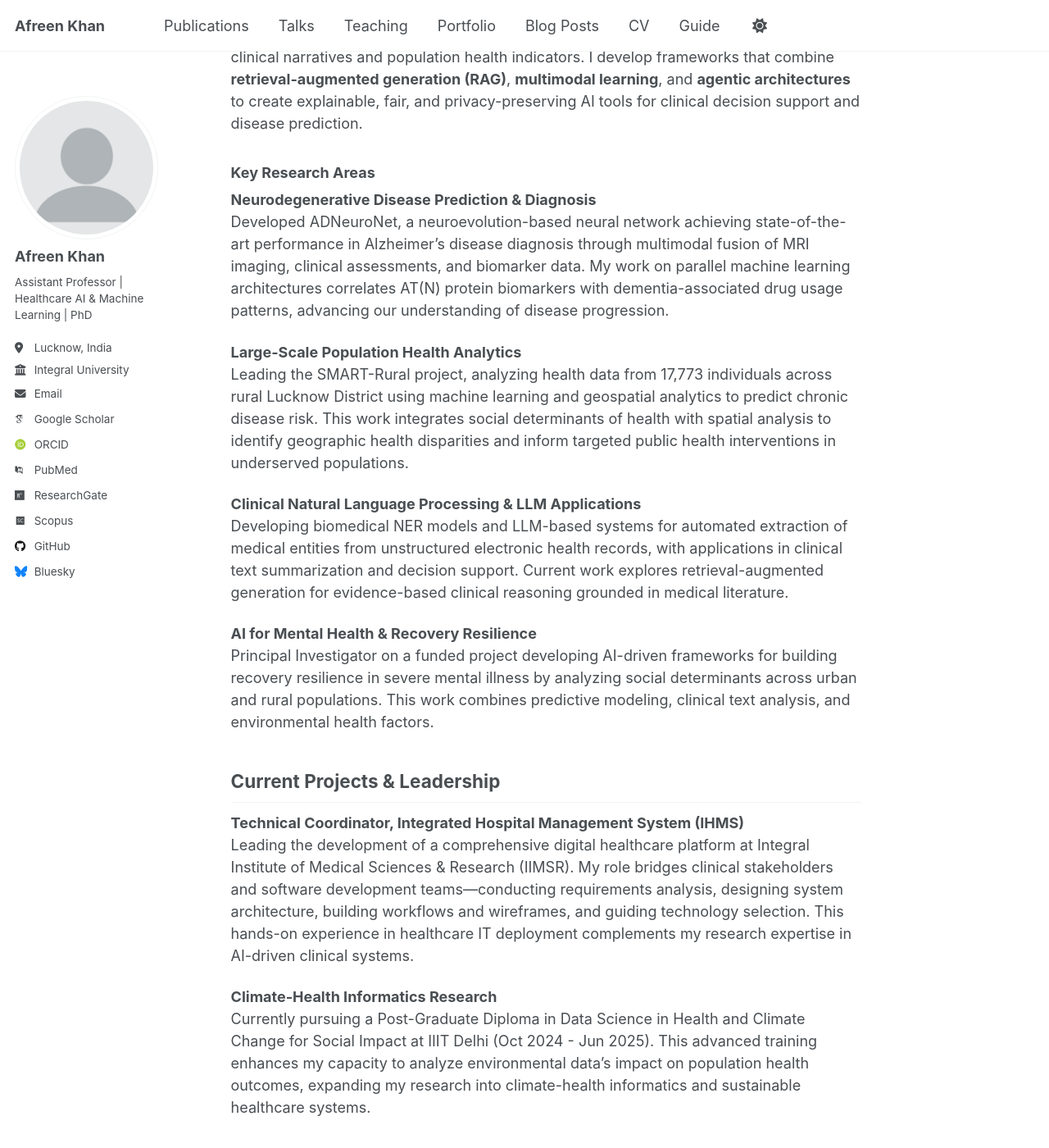
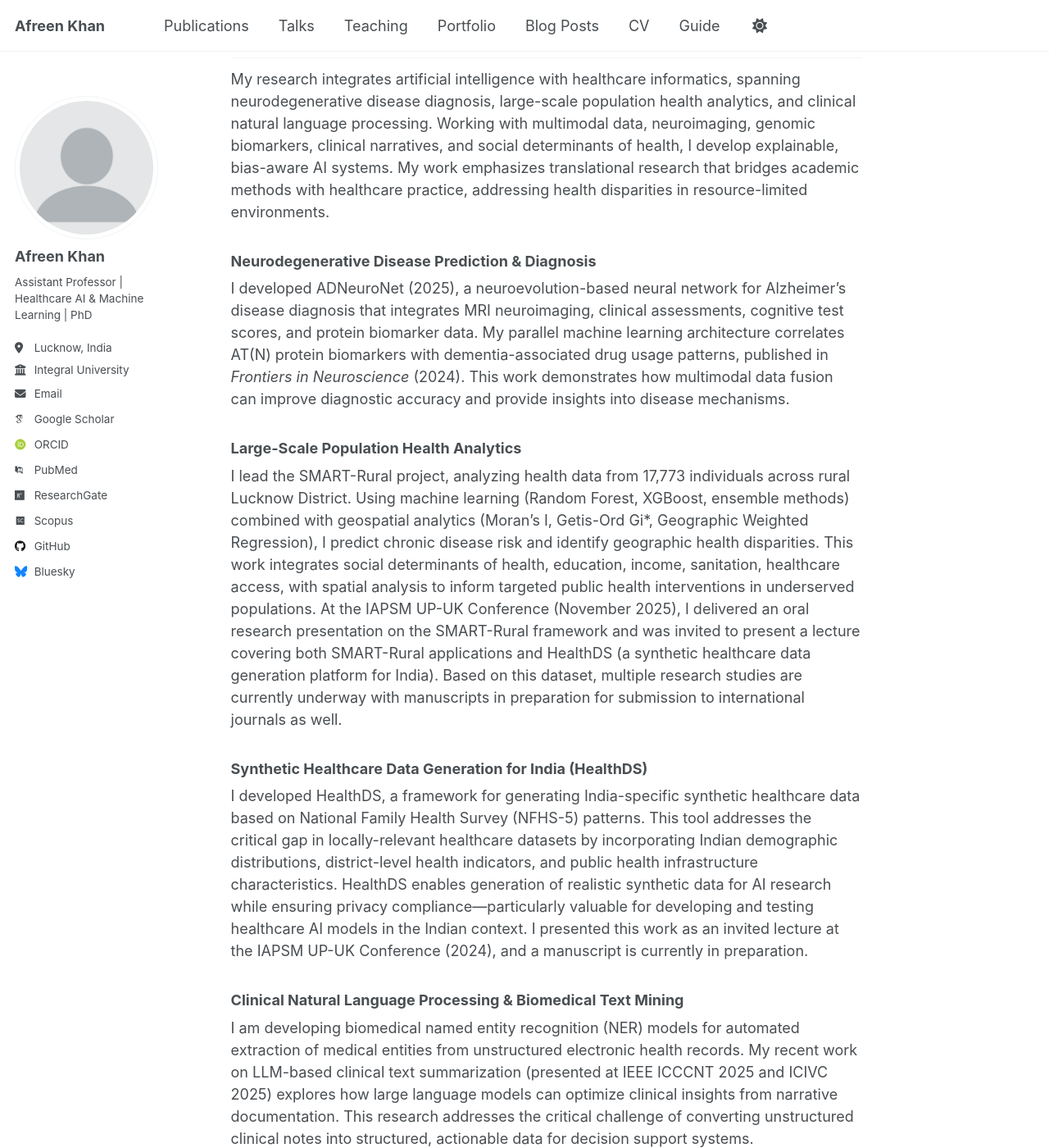
Before and after one commit to afreen-kh/afreen-kh.github.io, a Jekyll site: the page built from _pages/about.md, in a window 1280 px wide and 1400 px high, scrolled down 370 px. Shown: the whole window at 82% size. Built offline with Jekyll 4.4.1, drawn with Linux system fonts in a browser that asks for light colours; some web fonts are replaced; a script that is not in the unit is left out; some of the changed text lies outside the part shown.

Commit message:
Revise about page with updated research details
Updated the about page to reflect current research focus and projects, enhancing clarity and detail on AI applications in healthcare.

```diff
--- a/_pages/about.md
+++ b/_pages/about.md
@@ -8,86 +8,128 @@ redirect_from:
   - /about.html
 ---
 
-I am an Assistant Professor in the Department of Computer Application at Integral University, Lucknow, where I lead research at the intersection of **artificial intelligence, healthcare informatics, and clinical decision support**. My work focuses on developing multimodal AI systems that integrate clinical imaging, electronic health records, and social determinants of health to advance precision medicine and health equity.
+I am an Assistant Professor in the Department of Computer Application at Integral University, Lucknow, where I conduct research at the intersection of artificial intelligence, healthcare informatics, and clinical decision support. My research develops artificial intelligence systems for clinical decision support and disease prediction, integrating diverse healthcare data modalities, from neuroimaging data to clinical narratives and social determinants of health. This work advances precision medicine and addresses health equity challenges in resource-limited settings.
 
-## Research Focus: Multimodal Agentic AI for Healthcare
+## Research Portfolio: AI-Driven Healthcare Analytics & Clinical Decision Support
 
-My research centers on building **intelligent, autonomous AI systems** that can reason across diverse healthcare data modalities—from neuroimaging and genomic data to clinical narratives and population health indicators. I develop frameworks that combine **retrieval-augmented generation (RAG)**, **multimodal learning**, and **agentic architectures** to create explainable, fair, and privacy-preserving AI tools for clinical decision support and disease prediction.
+My research integrates artificial intelligence with healthcare informatics, spanning neurodegenerative disease diagnosis, large-scale population health analytics, and clinical natural language processing. Working with multimodal data, neuroimaging, genomic biomarkers, clinical narratives, and social determinants of health, I develop explainable, bias-aware AI systems. My work emphasizes translational research that bridges academic methods with healthcare practice, addressing health disparities in resource-limited environments.
 
-### Key Research Areas
+### Neurodegenerative Disease Prediction & Diagnosis
 
-**Neurodegenerative Disease Prediction & Diagnosis**
-Developed ADNeuroNet, a neuroevolution-based neural network achieving state-of-the-art performance in Alzheimer's disease diagnosis through multimodal fusion of MRI imaging, clinical assessments, and biomarker data. My work on parallel machine learning architectures correlates AT(N) protein biomarkers with dementia-associated drug usage patterns, advancing our understanding of disease progression.
+I developed ADNeuroNet (2025), a neuroevolution-based neural network for Alzheimer's disease diagnosis that integrates MRI neuroimaging, clinical assessments, cognitive test scores, and protein biomarker data. My parallel machine learning architecture correlates AT(N) protein biomarkers with dementia-associated drug usage patterns, published in *Frontiers in Neuroscience* (2024). This work demonstrates how multimodal data fusion can improve diagnostic accuracy and provide insights into disease mechanisms.
 
-**Large-Scale Population Health Analytics**
-Leading the SMART-Rural project, analyzing health data from 17,773 individuals across rural Lucknow District using machine learning and geospatial analytics to predict chronic disease risk. This work integrates social determinants of health with spatial analysis to identify geographic health disparities and inform targeted public health interventions in underserved populations.
+### Large-Scale Population Health Analytics
 
-**Clinical Natural Language Processing & LLM Applications**
-Developing biomedical NER models and LLM-based systems for automated extraction of medical entities from unstructured electronic health records, with applications in clinical text summarization and decision support. Current work explores retrieval-augmented generation for evidence-based clinical reasoning grounded in medical literature.
+I lead the SMART-Rural project, analyzing health data from 17,773 individuals across rural Lucknow District. Using machine learning (Random Forest, XGBoost, ensemble methods) combined with geospatial analytics (Moran's I, Getis-Ord Gi*, Geographic Weighted Regression), I predict chronic disease risk and identify geographic health disparities. This work integrates social determinants of health, education, income, sanitation, healthcare access, with spatial analysis to inform targeted public health interventions in underserved populations. At the IAPSM UP-UK Conference (November 2025), I delivered an oral research presentation on the SMART-Rural framework and was invited to present a lecture covering both SMART-Rural applications and HealthDS (a synthetic healthcare data generation platform for India). Based on this dataset, multiple research studies are currently underway with manuscripts in preparation for submission to international journals as well.
 
-**AI for Mental Health & Recovery Resilience**
-Principal Investigator on a funded project developing AI-driven frameworks for building recovery resilience in severe mental illness by analyzing social determinants across urban and rural populations. This work combines predictive modeling, clinical text analysis, and environmental health factors.
+### Synthetic Healthcare Data Generation for India (HealthDS)
+
+I developed HealthDS, a framework for generating India-specific synthetic healthcare data based on National Family Health Survey (NFHS-5) patterns. This tool addresses the critical gap in locally-relevant healthcare datasets by incorporating Indian demographic distributions, district-level health indicators, and public health infrastructure characteristics. HealthDS enables generation of realistic synthetic data for AI research while ensuring privacy compliance—particularly valuable for developing and testing healthcare AI models in the Indian context. I presented this work as an invited lecture at the IAPSM UP-UK Conference (2024), and a manuscript is currently in preparation.
+
+### Clinical Natural Language Processing & Biomedical Text Mining
+
+I am developing biomedical named entity recognition (NER) models for automated extraction of medical entities from unstructured electronic health records. My recent work on LLM-based clinical text summarization (presented at IEEE ICCCNT 2025 and ICIVC 2025) explores how large language models can optimize clinical insights from narrative documentation. This research addresses the critical challenge of converting unstructured clinical notes into structured, actionable data for decision support systems.
+
+### AI for Mental Health & Recovery Resilience
+
+As Principal Investigator on a funded project (₹2 lakhs, 2025-2027), I am developing AI frameworks for building recovery resilience in severe mental illness by analyzing social determinants across urban and rural populations. This work combines predictive modeling with environmental health factors and clinical assessments to identify individuals at risk and inform early intervention strategies.
 
 ## Current Projects & Leadership
 
-**Technical Coordinator, Integrated Hospital Management System (IHMS)**
-Leading the development of a comprehensive digital healthcare platform at Integral Institute of Medical Sciences & Research (IIMSR). My role bridges clinical stakeholders and software development teams—conducting requirements analysis, designing system architecture, building workflows and wireframes, and guiding technology selection. This hands-on experience in healthcare IT deployment complements my research expertise in AI-driven clinical systems.
+**Technical Coordinator, Integrated Healthcare Management System (IHMS)**
 
-**Climate-Health Informatics Research**
-Currently pursuing a Post-Graduate Diploma in Data Science in Health and Climate Change for Social Impact at IIIT Delhi (Oct 2024 - Jun 2025). This advanced training enhances my capacity to analyze environmental data's impact on population health outcomes, expanding my research into climate-health informatics and sustainable healthcare systems.
+I serve as Technical Coordinator for the development of a comprehensive digital healthcare platform at Integral Institute of Medical Sciences & Research (IIMSR), Integral University. My role bridges clinical stakeholders and software development teams; I conduct requirements analysis, design system architecture, build workflows and wireframes, guide technology selection, and facilitate communication between physicians and developers. This hands-on experience in healthcare IT deployment complements my research in AI-driven clinical systems and provides deep understanding of real-world implementation challenges.
+
+**Climate-Health Informatics Training**
+
+I am currently pursuing a Post-Graduate Diploma in Data Science in Health and Climate Change for Social Impact at IIIT Delhi (October 2024 - June 2025). This advanced training expands my research capacity to analyze environmental data's impact on population health outcomes, particularly relevant for my work on social determinants of health and geographic health disparities.
 
 ## Academic Impact & Recognition
 
-- **Publications:** 13 peer-reviewed papers (h-index: 9, 291 citations)
-- **Editorial Role:** Scientific Reports
-- **Grants:** Principal Investigator on mental resilience project (₹2 lakhs)
-- **Mentorship:** Currently supervising 14 students (2 PhD, 4 MCA, 8 BCA)
-- **Teaching Excellence:** 3-year average rating 93/100 across ML, Data Science, and Big Data courses
+**Publications:** 13 peer-reviewed papers, h-index: 9, 291 citations
+
+**Top Publications:** *Neural Computing and Applications* (2025), *Frontiers in Neuroscience* (2024), *Journal of King Saud University - Computer and Information Sciences* (2022, 2020)
+
+**Editorial Service:** Scientific Reports
+
+**Grants:** Principal Investigator on mental resilience project (₹2 lakhs, 2025-2027); Research Contributor on COVID-19 mental health study (₹1.5 lakhs, 2021-2023)
+
+**Mentorship:** Currently supervising 14 students (2 PhD, 4 MCA, 8 BCA); 19 students graduated under my supervision
+
+**Teaching Excellence:** 3-year average rating 93/100 across Machine Learning, Data Science, and Big Data Visualization courses (1200+ students taught)
 
 ### Recent Presentations & Invited Lectures
 
-- **IAPSM UP-UK Conference 2024:** Oral presentation on "SMART-Rural: AI-Enabled Social Determinants Profiling and Geospatial Risk Stratification for Chronic Diseases"
-- **Faculty Development Program 2024:** Invited lecture on "Next-Generation Healthcare AI: Multimodal Agents with Retrieval-Augmented Intelligence" covering RAG, multimodal learning, and agentic systems
-- **Singapore Public Health Conference 2024:** International symposium presentation on Alzheimer's disease epidemiological analysis in female populations
-- **Multiple National & International Conferences:** IEEE conferences on neuroimaging analysis, clinical NLP, and healthcare AI
+**IAPSM UP-UK Conference 2024:**
+- Oral presentation: "SMART-Rural: AI-Enabled Social Determinants Profiling and Geospatial Risk Stratification for Chronic Diseases"
+- Invited lecture: AI applications in public health surveillance (SMART-Rural and HealthDS frameworks)
+
+**Singapore Public Health & Occupational Medicine Conference 2024:** International symposium presentation on epidemiological analysis of Alzheimer's disease and mild cognitive impairment in female populations
+
+**IEEE Conferences:** Regular presenter on neuroimaging analysis, clinical NLP, and healthcare AI applications (ICCCNT 2025, ICIVC 2025, ICCCNT 2023, EUROCON 2021)
 
 ## Technical Expertise
 
-**Machine Learning & AI:** Deep learning, ensemble methods, neuroevolution, federated learning, explainable AI
-**Healthcare Informatics:** EHR mining, clinical NLP, biomedical NER, time-series analysis, multi-omics data science
-**Advanced AI Techniques:** Large language models (LLMs), retrieval-augmented generation (RAG), multimodal AI, agentic architectures
-**Neuroimaging:** Nilearn, MRI analysis, brain image fusion, longitudinal imaging studies
-**Data Science:** Big data analytics, geospatial analysis, statistical modeling, data visualization
-**Tools & Frameworks:** Python, TensorFlow, PyTorch, scikit-learn, Hugging Face, Streamlit
+**Machine Learning:** Deep learning, ensemble methods (Random Forest, XGBoost, Gradient Boosting), neuroevolution algorithms, dimensionality reduction, regularization techniques
 
-## Looking Ahead: Postdoctoral Opportunities
+**Healthcare Data Science:** Electronic health record mining, medical time-series analysis, statistical modeling, epidemiological analysis, genomic biomarker analysis
 
-I am actively seeking **postdoctoral positions in the United States** focusing on:
+**Neuroimaging Analysis:** MRI image processing and analysis (Nilearn), multimodal neuroimaging fusion, longitudinal brain imaging studies
 
-- **AI for Precision Medicine & Complex Disease Modeling**
-  Developing multimodal AI systems that integrate genomic, imaging, and clinical data for personalized treatment strategies
+**Natural Language Processing:** Biomedical named entity recognition, clinical text mining, medical entity extraction, applications of large language models in clinical contexts
 
-- **Multimodal Foundation Models for Clinical Decision Support**
-  Building next-generation AI agents that reason across diverse healthcare data types using RAG and autonomous learning
+**Geospatial Analytics:** Spatial autocorrelation (Moran's I), hotspot detection (Getis-Ord Gi*), Geographic Weighted Regression, GPS-enabled health data collection
 
-- **Health Informatics & Population Health AI**
-  Scaling AI-driven analytics for large-scale population health monitoring, with emphasis on health equity and underserved communities
+**Tools & Frameworks:** Python, SQL, TensorFlow, PyTorch, scikit-learn, Hugging Face, pandas, NumPy, Streamlit, Jupyter, Git
 
-- **Explainable & Fair AI for Healthcare**
-  Creating transparent, interpretable AI systems that address algorithmic bias and ensure equitable healthcare outcomes
+## Future Research Directions
 
-My unique combination of **technical ML expertise**, **healthcare domain knowledge**, **large-scale data analysis experience** (17K+ patients), **practical healthcare IT deployment**, and **understanding of low-resource healthcare contexts** positions me to contribute meaningfully to advancing responsible, impactful healthcare AI research.
+I am expanding my research into next-generation AI systems for healthcare, with particular interest in:
+
+**Multimodal Foundation Models for Clinical Decision Support:** Exploring how large language models and vision-language models can be integrated with clinical data for enhanced diagnostic reasoning
+
+**Retrieval-Augmented Generation (RAG) for Evidence-Based Medicine:** Investigating frameworks that ground AI clinical recommendations in current medical literature and clinical guidelines
+
+**Agentic AI Systems for Healthcare:** Developing autonomous AI agents that can reason across multiple data modalities and interact with clinical workflows
+
+**Federated Learning for Privacy-Preserving Healthcare AI:** Building distributed learning systems that enable multi-institutional collaboration while maintaining patient privacy
+
+## Seeking Postdoctoral Opportunities
+
+I am actively seeking postdoctoral positions focusing on:
+
+**AI for Precision Medicine & Complex Disease Modeling:** Developing machine learning systems that integrate genomic, imaging, and clinical data for personalized treatment strategies and disease prediction
+
+**Health Informatics & Population Health AI:** Scaling AI-driven analytics for large-scale population health monitoring, with emphasis on health equity, social determinants of health, and underserved communities
+
+**Clinical Natural Language Processing & LLM Applications:** Advancing automated analysis of clinical narratives, medical text summarization, and evidence-based decision support systems
+
+**Explainable & Fair AI for Healthcare:** Creating transparent, interpretable AI systems that address algorithmic bias and ensure equitable healthcare outcomes across diverse populations
+
+My research experience combines technical machine learning expertise with healthcare domain knowledge, large-scale data analysis (17,000+ patients), practical healthcare IT deployment, and deep understanding of health disparities in resource-limited settings. I bring both methodological rigor and real-world implementation perspective to healthcare AI research.
 
 ## Service & Leadership
 
-- **Convener:** Women's Grievance Redressal Cell, Integral University (2023-present)
-- **Departmental Leadership:** Member of Research & Publication Cell, Placement Committee, Quality Assurance Cell, Curriculum Development Committee
-- **Professional Memberships:** IEEE Computer Society (since 2013), IEEE Women in Engineering (since 2013), International Association of Engineers (Life Member)
-- **Session Chair:** 5th International Conference on ICT for Digital, Smart and Sustainable Development (2025)
+**Editorial Service:** Editorial Board Member, Scientific Reports (Nature Portfolio)
+
+**University Leadership:**
+- Convener, Women's Grievance Redressal Cell, Integral University (2023-present)
+- Convener, Departmental Placement Committee, Integral University (2023-present)
+
+**Departmental Committees:** Member of Research & Publication Cell, Placement Committee, Quality Assurance Cell, Curriculum Development Committee, Examination Committee, Accreditation & Ranking Committee
+
+**Professional Memberships:** IEEE Computer Society (since 2013), IEEE Women in Engineering (since 2013), International Association of Engineers (Life Member since 2019)
+
+**Conference Leadership:**
+- Session Chair, 5th International Conference on ICT for Digital, Smart and Sustainable Development (2025)
+- Organizing Committee Member, International Conference on Advances in Science, Engineering, and Technology (ICASET-2024)
 
 ---
 
 **Contact Information**
-📧 Email: afreen.khan@iul.ac.in
-🏢 Office: Department of Computer Application, Integral University, Lucknow, UP 226026, India
-🔗 [Google Scholar](https://scholar.google.com/citations?user=1nYfL-MAAAAJ&hl=en) | [ORCID](https://orcid.org/0000-0002-0545-7785) | [ResearchGate](https://www.researchgate.net/profile/Afreen_Khan4) | [Scopus](https://www.scopus.com/authid/detail.uri?authorId=57205026656)
+
+Email: afreen.khan@iul.ac.in
+
+Office: Department of Computer Application, Integral University, Lucknow, UP 226026, India
+
+[Google Scholar](https://scholar.google.com/citations?user=1nYfL-MAAAAJ&hl=en) | [ORCID](https://orcid.org/0000-0002-0545-7785) | [ResearchGate](https://www.researchgate.net/profile/Afreen_Khan4) | [Scopus](https://www.scopus.com/authid/detail.uri?authorId=57205026656) | [LinkedIn](https://www.linkedin.com/in/afreen-khan-89668588/)
```
